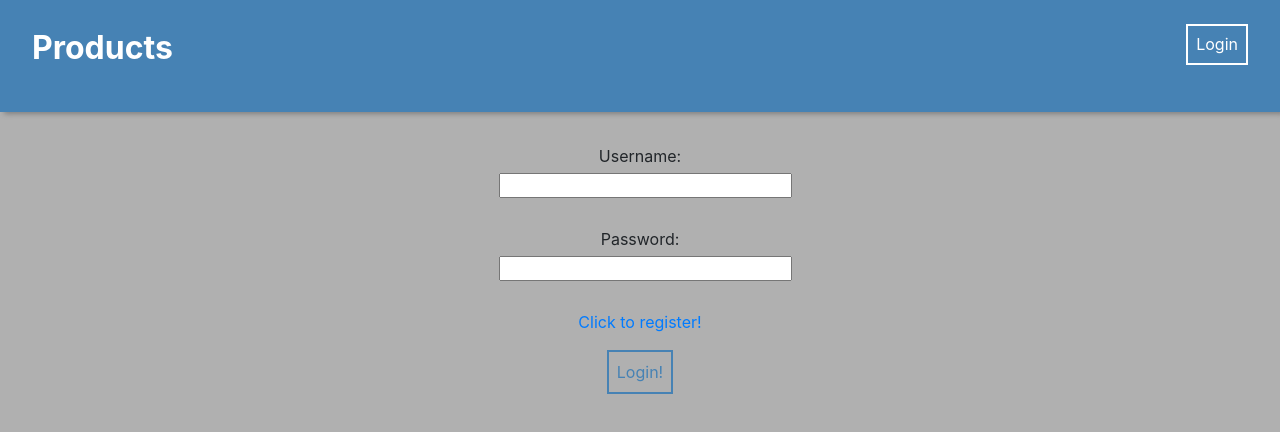
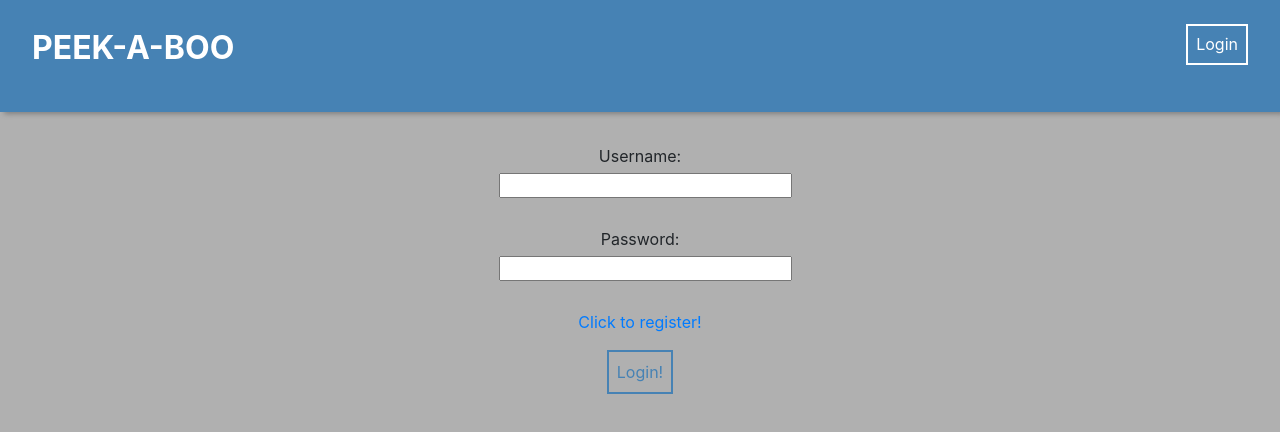
Before and after one commit to ZachLaForge/dCC-Capstone, a React (Create React App) app in the folder frontend/: page /login in a window 1280 px wide. Shown: the top 432 px of the page. Built offline with nearby package versions, Linux system fonts and the light colour scheme; no server answers.

Commit message:
Named App

```diff
--- a/frontend/src/components/NavBar/NavBar.jsx
+++ b/frontend/src/components/NavBar/NavBar.jsx
@@ -13,7 +13,7 @@ const Navbar = () => {
       <ul>
         <li className="brand">
           <Link to="/" style={{ textDecoration: "none", color: "white" }}>
-            <b>Products</b>
+            <b>PEEK-A-BOO</b>
           </Link>
         </li>
         <li>
```
